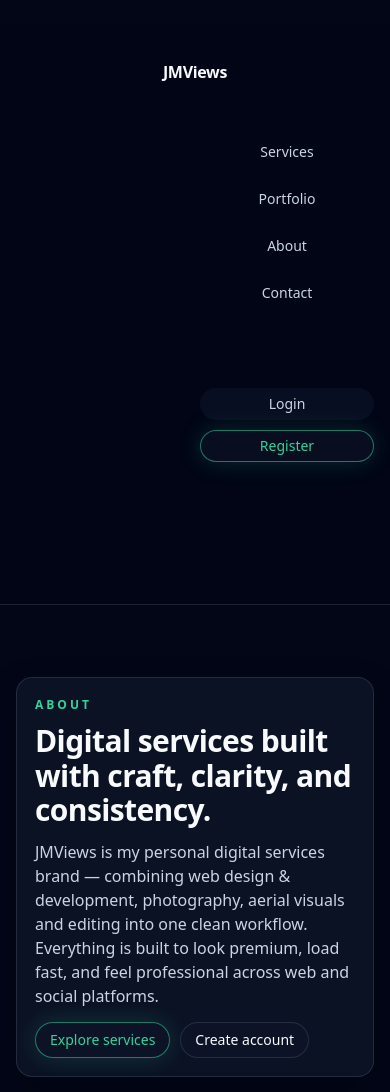
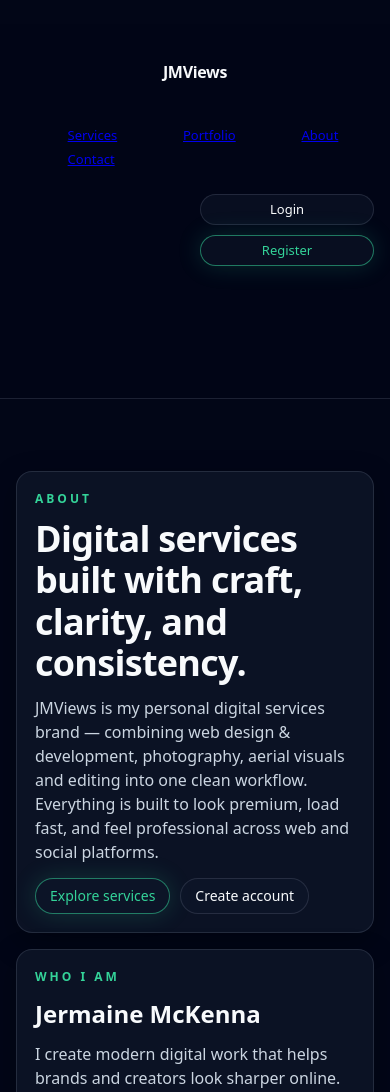
Before and after one commit to JermaineMckenna/jmviewsp4, a Django app: page /about/ in a window 390 px wide. Shown: the top 1092 px of the page. Run offline with Django 4.2, Linux system fonts and the light colour scheme.

Commit message:
footer email link fixed and responsiveness

```diff
--- a/static/css/styles.css
+++ b/static/css/styles.css
@@ -66,53 +66,6 @@
 text-decoration:none;
 color:var(--text);
 white-space:nowrap;
-}
-
-/* Nav */
-.nav{
-display:flex;
-flex-direction:column;
-gap:10px;
-align-items:stretch;
-width:100%;
-max-width:100%;
-}
-
-.nav-links{
-display:grid;
-grid-template-columns:repeat(2, minmax(0,1fr));
-gap:8px 10px;
-width:100%;
-max-width:100%;
-}
-
-.nav a{
-color:var(--muted);
-text-decoration:none;
-font-size:14px;
-padding:8px 10px;
-border-radius:var(--radius-pill);
-border:1px solid transparent;
-display:flex;
-align-items:center;
-justify-content:center;
-white-space:nowrap;
-min-width:0;
-}
-
-.nav a:hover{
-color:var(--text);
-background:rgba(148,163,184,.08);
-border-color:rgba(148,163,184,.12);
-}
-
-.nav-auth{
-display:flex;
-gap:10px;
-justify-content:center;
-flex-wrap:wrap;
-width:100%;
-max-width:100%;
 }
 
 /* Panels / type */
@@ -360,33 +313,36 @@
   .grid.two{ grid-template-columns:1fr; }
 }
 
-@media (min-width: 768px){
+/* ✅ Mobile nav: stop overflow + make it sit neatly */
+@media (max-width: 640px){
+  .header-row{
+    align-items:flex-start;
+  }
+
   .nav{
-    width:auto;
-    flex-direction:row;
-    align-items:center;
-    justify-content:flex-end;
-    gap:14px;
+    width:100%;
   }
+
   .nav-links{
-    display:flex;
-    gap:10px;
-    width:auto;
+    grid-template-columns: repeat(2, minmax(0, 1fr));
   }
-  .nav a{ justify-content:flex-start; }
-  .nav-auth{ justify-content:flex-end; width:auto; }
-}
 
-@media (max-width: 520px){
-  .nav-links{ grid-template-columns:repeat(2, minmax(0,1fr)); }
+  .nav a{
+    width:100%;
+    padding:8px 10px;
+    font-size:13px;
+    white-space:normal;      /* ✅ allow wrap instead of forcing overflow */
+    text-align:center;
+  }
 
   .nav-auth{
     display:grid;
-    grid-template-columns:1fr 1fr;
+    grid-template-columns: 1fr 1fr;
     gap:10px;
+    width:100%;
   }
 
-  .nav-auth a{ width:100%; }
-
-  .h-title{ font-size:30px; }
+  .nav-auth a{
+    width:100%;
+  }
 }
--- a/templates/base.html
+++ b/templates/base.html
@@ -53,9 +53,7 @@
           <div class="brand" style="font-weight:800">JMViews</div>
           <div class="muted">Web · Visuals · Motion</div>
 
-          <a class="btn" style="padding:8px 12px" href="mailto:jmviews@hotmail.com">
-            jmviews@hotmail.com
-          </a>
+          <a class="btn" style="padding:8px 12px" href="mailto:jmviews@hotmail.com">jmviews@hotmail.com</a>
         </div>
 
         <div class="muted">© {% now "Y" %}</div>
```
